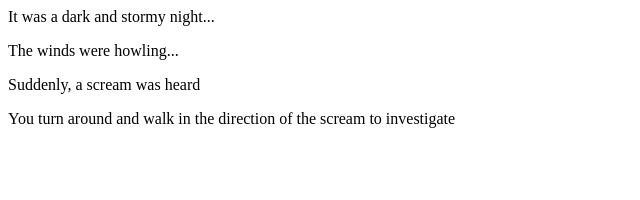
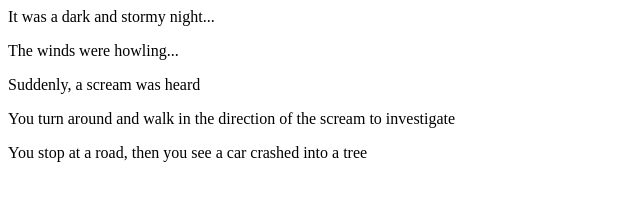
Before and after one commit to LucasGrzelak/fireside-story, a plain HTML site: page index.html in a window 1280 px wide. Shown: the whole page, without its empty margins (0-640 px from the left). Drawn offline with Linux system fonts and the light colour scheme.

Commit message:
fifth line added

```diff
--- a/index.html
+++ b/index.html
@@ -4,5 +4,6 @@
     <p>The winds were howling...</p>
     <p>Suddenly, a scream was heard</p>
     <p>You turn around and walk in the direction of the scream to investigate</p>
+    <p>You stop at a road, then you see a car crashed into a tree</p>
   </body>
 </html>
```
